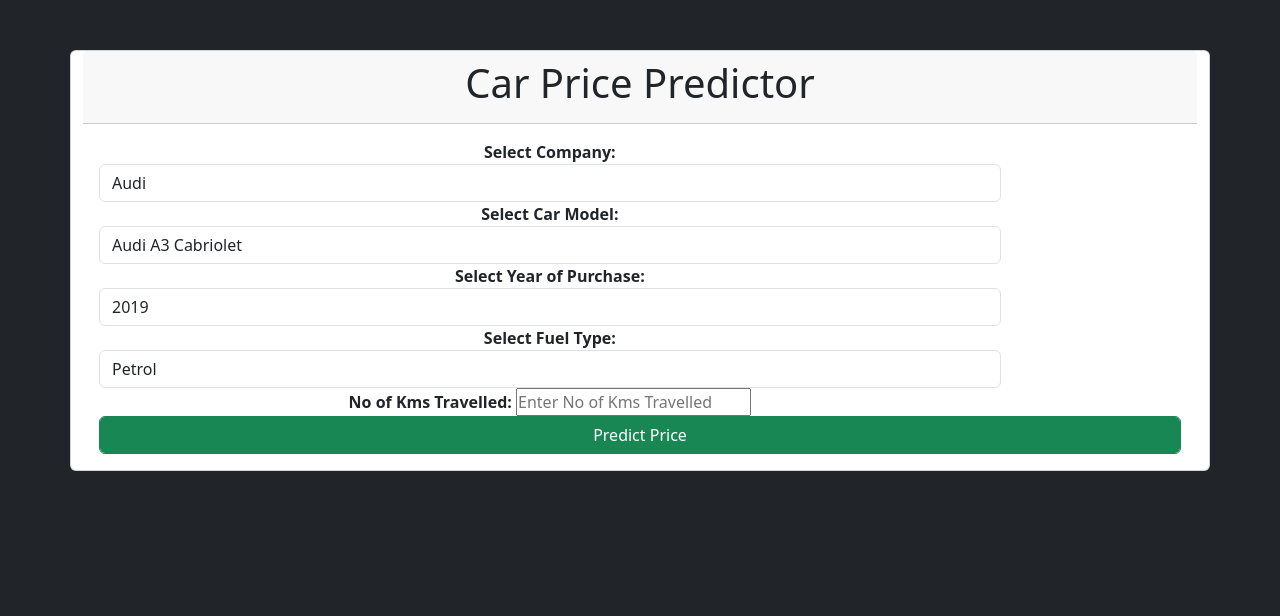
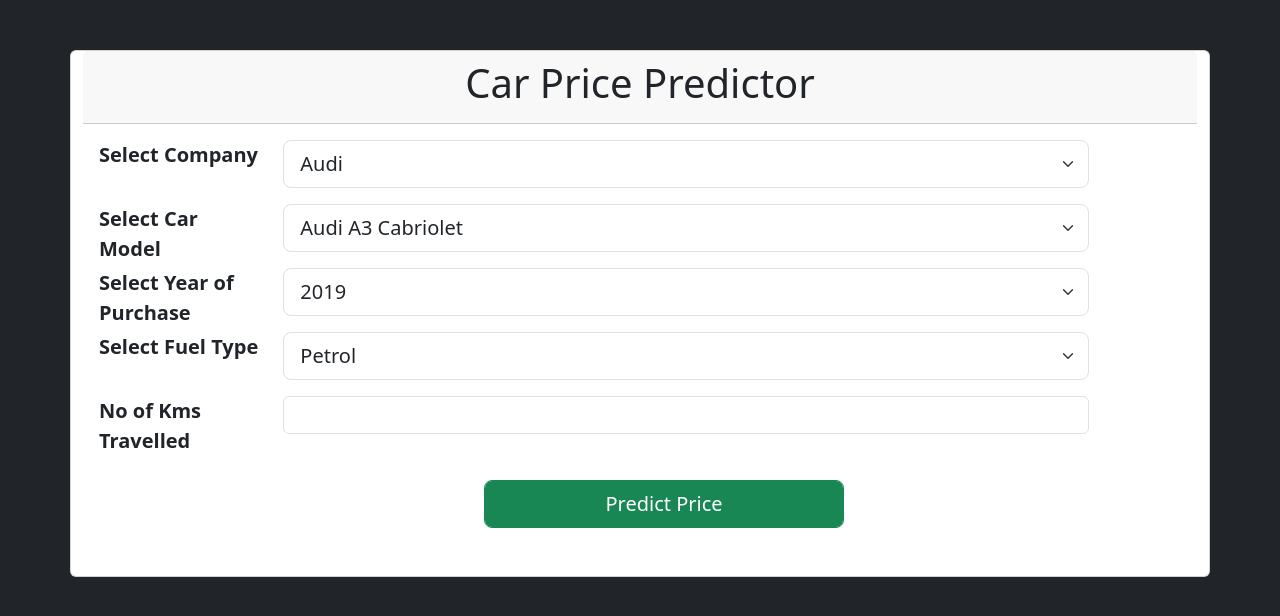
Before and after one commit to Maroju-Nikhil/ML-projects, a Flask app: page / in a window 1280 px wide. Shown: the top 616 px of the page. Run offline with Flask 3, Linux system fonts and the light colour scheme; parts of the project's set-up code (start-up, migrations or seed data) failed here and were passed over; some libraries are stand-ins or nearby versions.

Commit message:
completed Car price prediction - flask

```diff
--- a/Car Price Prediction/main.py
+++ b/Car Price Prediction/main.py
@@ -1,9 +1,12 @@
 from flask import Flask, render_template
+from flask import request
 import pandas as pd
+import numpy as np
+import pickle
 
 car = pd.read_csv('cleaned_car.csv')
 app = Flask(__name__)
-
+model = pickle.load(open("LinearRegressionModel.pkl", "rb"))
 
 @app.route('/')
 def index():
@@ -20,5 +23,23 @@
     return render_template('index.html', data = data)
 
 
+@app.route('/predict', methods=['POST'])
+def predict():
+    company = request.form.get('company')
+    car_model = request.form.get('model')
+    year = int(request.form.get('year'))
+    fuel_type = request.form.get('fuel_type')
+    kms_driven = int(request.form.get('kms_driven'))
+    print(company, car_model, year, fuel_type, kms_driven)
+    if not kms_driven or not company or not car_model or not fuel_type or not year:
+        return "Insufficient Details"
+
+    data = pd.DataFrame([[car_model, company, year, fuel_type, kms_driven]], columns=['name','company','year','fuel_type','kms_driven'])
+    prediction = model.predict(data)
+    prediction = np.round(prediction[0], 2)
+    print(prediction)
+    return str(prediction)
+
+
 if __name__ == "__main__":
     app.run(debug=True)
--- a/Car Price Prediction/templates/index.html
+++ b/Car Price Prediction/templates/index.html
@@ -12,7 +12,7 @@
 
 <body class="bg-dark">
 
-  <div class="container">
+  <div class="container container-sm">
     <div class="row">
       <div class="card mt-50" style="width: 100%; height: 100%">
         <div class="card-header">
@@ -22,70 +22,96 @@
         </div>
 
         <div class="card-body">
-          <form method="post" action="#" accept-charset="utf-8">
-            <div class="col-10 form-group" style="text-align: center;">
-              <label><b>Select Company: </b></label>
-              <select class="selectpicker form-control" id="company" name="company"
-                onchange="load_car_models('company', 'model');" required>
+          <form method="post" id="form" accept-charset="utf-8">
+
+            <div class="row">
+              <div class="col-2 fs-5"><label><b>Select Company</b></label></div>
+              <div class="col-9 w-75">
+                <select id="company" name="company" class="form-select form-select-lg mb-3"
+                  aria-label=".form-select-lg example" required>
                   {% for company in data['companies'] %}
                   <option value="{{company}}">{{company}}</option>
                   {% endfor %}
                 </select>
               </div>
+            </div>
 
-            <div class="col-10 form-group" style="text-align: center;">
-              <label><b>Select Car Model: </b></label>
-              <select class="selectpicker form-control" id="model" name="model" required>
+
+            <div class="row">
+              <div class="col-2 fs-5"><label><b>Select Car Model</b></label></div>
+              <div class="col-9 w-75">
+                <select id="model" name="model" required class="form-select form-select-lg mb-3"
+                  aria-label=".form-select-lg example">
                   {% for model in data['models'] %}
                   <option value="{{model}}">{{model}}</option>
                   {% endfor %}
                 </select>
               </div>
+            </div>
 
-            <div class="col-10 form-group" style="text-align: center;">
-              <label><b>Select Year of Purchase: </b></label>
-              <select class="selectpicker form-control" id="year" name="year" required>
+            <div class="row">
+              <div class="col-2 fs-5"><label><b>Select Year of Purchase</b></label></div>
+              <div class="col-9 w-75">
+                <select id="year" name="year" class="form-select form-select-lg mb-3"
+                  aria-label=".form-select-lg example" required>
                   {% for year in data['years'] %}
                   <option value="{{year}}">{{year}}</option>
                   {% endfor %}
                 </select>
               </div>
+            </div>
 
-            <div class="col-10 form-group" style="text-align: center;">
-              <label><b>Select Fuel Type: </b></label>
-              <select class="selectpicker form-control" id="fuel_type" name="fuel_type" required>
+            <div class="row">
+              <div class="col-2 fs-5"><label><b>Select Fuel Type</b></label></div>
+              <div class="col-9 w-75">
+                <select id="fuel_type" name="fuel_type" class="form-select form-select-lg mb-3"
+                  aria-label=".form-select-lg example" required>
                   {% for fuel_type in data['fuel_types'] %}
                   <option value="{{fuel_type}}">{{fuel_type}}</option>
                   {% endfor %}
                 </select>
               </div>
-
-            <div class="col-10 form-group" style="text-align: center;">
-              <label><b>No of Kms Travelled: </b></label>
-              <input type="text" id="kms_driven" name="kms_driven" placeholder="Enter No of Kms Travelled" required />
             </div>
 
-            <button class="btn btn-success form-control" onclick="">Predict Price</button>
+            <div class="row">
+              <div class="col-2 fs-5"><label><b>No of Kms Travelled</b></label></div>
+              <div class="col-9 w-75">
+                <input type="number" name="kms_driven" id="kms_driven" class="form-control"
+                  aria-label="Sizing example input" aria-describedby="inputGroup-sizing-lg" required>
+              </div>
+            </div>
+
+            <div class="d-grid gap-2 col-4 mx-auto">
+              <button type="submit" id="predict" class="m-4 btn btn-success btn-lg form-control">Predict
+                Price</button>
+            </div>
           </form>
+
+          <div class="row">
+            <div class="col-12" style="text-align: center;">
+              <h3><span id="prediction"></span></h3>
+            </div>
+          </div>
         </div>
       </div>
     </div>
   </div>
 
   <script>
-    document.addEventListener("DOMContentLoaded", function() {
-      const load_car_models = (company_id, car_model_id) => {
-        const company = document.getElementById(company_id);
-        const car_model = document.getElementById(car_model_id);
+    document.addEventListener("DOMContentLoaded", () => {
+      const company = document.getElementById('company');
+      company.addEventListener("change", () => {
+        const company = document.getElementById('company');
+        const car_model = document.getElementById('model');
         car_model.value = "";
         car_model.innerHTML = "";
 
-        console.log(company_id);
+        let newOption = null;
         {% for com in data['companies'] %}
         if (company.value == "{{com}}") {
           {% for model in data['models'] %}
           {% if com in model %}
-                let newOption = document.createElement("option");
+          newOption = document.createElement("option");
           newOption.value = "{{ model }}";
           newOption.innerHTML = "{{ model }}";
           car_model.options.add(newOption);
@@ -93,10 +119,40 @@
           {% endfor %}
         }
         {% endfor %}
+      });
+
+      document.getElementById('form').addEventListener("submit", (event) => {
+        event.preventDefault();
+      });
+
+      const btn = document.getElementById('predict');
+      btn.addEventListener("click", () => {
+        const form = document.getElementById('form');
+        const form_data = new FormData(form);
+        const prediction = document.getElementById('prediction');
+        let company = form['company'].value;
+        let car_model = form['model'].value;
+        let year = form['year'].value;
+        let fuel_type = form['fuel_type'].value;
+        let kms_driven = form['kms_driven'].value;
+        if (company && car_model && year && fuel_type && kms_driven !== "") {
+          const xhr = new XMLHttpRequest();
+          prediction.innerHTML = "Please Wait!, While we predict the price.";
+
+          xhr.open('POST', '/predict', true);
+          xhr.onreadystatechange = () => {
+            if (xhr.readyState == XMLHttpRequest.DONE)
+              prediction.innerHTML = "Prediction :" + xhr.responseText;
+          }
+          xhr.onload = function () { };
+          xhr.send(form_data);
         }
       });
 
+    });
+
   </script>
+
   <script src="https://cdn.jsdelivr.net/npm/bootstrap@5.3.0-alpha1/dist/js/bootstrap.bundle.min.js"
     integrity="sha384-w76AqPfDkMBDXo30jS1Sgez6pr3x5MlQ1ZAGC+nuZB+EYdgRZgiwxhTBTkF7CXvN"
     crossorigin="anonymous"></script>
```
Lines whose indentation alone changed are shown as unchanged.
